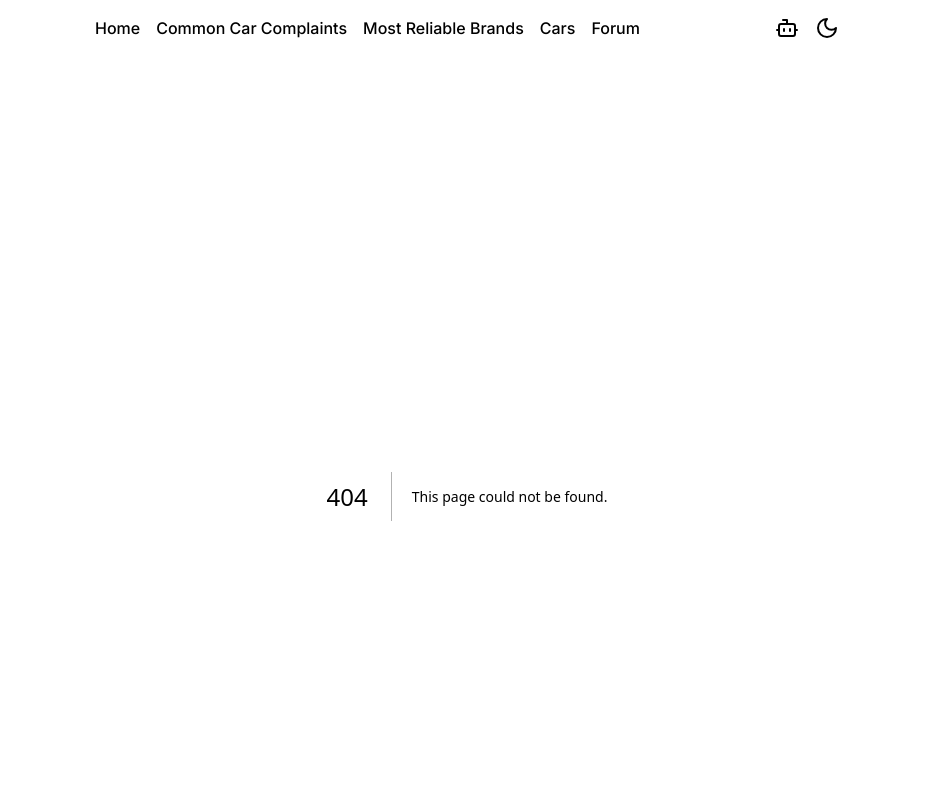
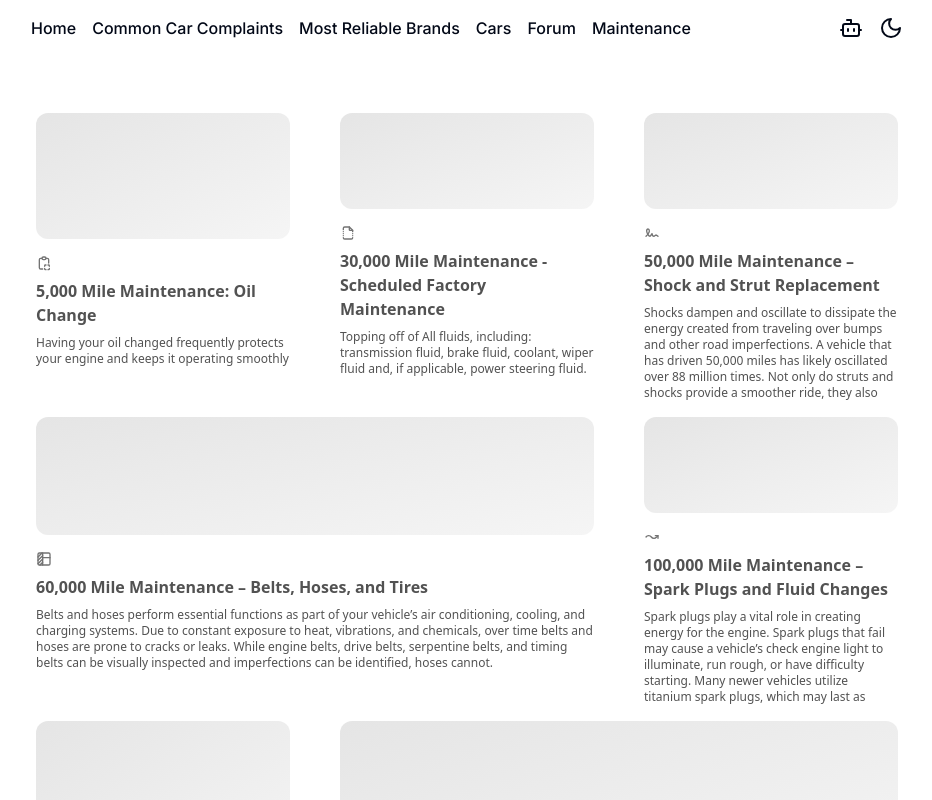
Before and after one commit to ShawnMelwani/FixMyRide, a Next.js app in the folder nextjs-langchain-portfolio-Final-Project/: page /maintenance in a window 1280 px wide. Before the commit this address had no page. Shown: the top 800 px of the page, without its empty margins (173-1105 px from the left). Built offline with nearby package versions, Linux system fonts and the light colour scheme.

Commit message:
Added Maintenance Page and still need to fix a few things

```diff
--- a/nextjs-langchain-portfolio-Final-Project/package.json
+++ b/nextjs-langchain-portfolio-Final-Project/package.json
@@ -18,7 +18,7 @@
     "@langchain/openai": "^0.0.13",
     "@mui/icons-material": "^5.15.15",
     "@t3-oss/env-nextjs": "^0.10.1",
-    "@tabler/icons-react": "^3.2.0",
+    "@tabler/icons-react": "^3.3.0",
     "@tsparticles/engine": "^3.3.0",
     "@tsparticles/react": "^3.0.0",
     "@tsparticles/slim": "^3.3.0",
--- /dev/null
+++ b/nextjs-langchain-portfolio-Final-Project/src/app/maintenance/page.tsx
@@ -0,0 +1,77 @@
+import { cn } from "@/lib/cn";
+import React from "react";
+import { BentoGrid, BentoGridItem } from "@/components/ui/bento-grid";
+import {
+  IconArrowWaveRightUp,
+  IconBoxAlignRightFilled,
+  IconBoxAlignTopLeft,
+  IconClipboardCopy,
+  IconFileBroken,
+  IconSignature,
+  IconTableColumn,
+} from "@tabler/icons-react";
+
+export default function maintenance() {
+  return (
+    <BentoGrid className="max-w-4xl mx-auto">
+      {items.map((item, i) => (
+        <BentoGridItem
+          key={i}
+          title={item.title}
+          description={item.description}
+          header={item.header}
+          icon={item.icon}
+          className={i === 3 || i === 6 ? "md:col-span-2" : ""}
+        />
+      ))}
+    </BentoGrid>
+  );
+}
+const Skeleton = () => (
+  <div className="flex flex-1 w-full h-full min-h-[6rem] rounded-xl bg-gradient-to-br from-neutral-200 dark:from-neutral-900 dark:to-neutral-800 to-neutral-100"></div>
+);
+const items = [
+  {
+    title: "5,000 Mile Maintenance: Oil Change",
+    description: "Having your oil changed frequently protects your engine and keeps it operating smoothly",
+    header: <Skeleton />,
+    icon: <IconClipboardCopy className="h-4 w-4 text-neutral-500" />,
+  },
+  {
+    title: "30,000 Mile Maintenance - Scheduled Factory Maintenance",
+    description: "Topping off of All fluids, including: transmission fluid, brake fluid, coolant, wiper fluid and, if applicable, power steering fluid.",
+    header: <Skeleton />,
+    icon: <IconFileBroken className="h-4 w-4 text-neutral-500" />,
+  },
+  {
+    title: "50,000 Mile Maintenance – Shock and Strut Replacement",
+    description: "Shocks dampen and oscillate to dissipate the energy created from traveling over bumps and other road imperfections. A vehicle that has driven 50,000 miles has likely oscillated over 88 million times. Not only do struts and shocks provide a smoother ride, they also improve cornering, which gives you more control behind the wheel and helps improve stopping distance.",
+    header: <Skeleton />,
+    icon: <IconSignature className="h-4 w-4 text-neutral-500" />,
+  },
+  {
+    title: "60,000 Mile Maintenance – Belts, Hoses, and Tires",
+    description:
+      "Belts and hoses perform essential functions as part of your vehicle’s air conditioning, cooling, and charging systems. Due to constant exposure to heat, vibrations, and chemicals, over time belts and hoses are prone to cracks or leaks. While engine belts, drive belts, serpentine belts, and timing belts can be visually inspected and imperfections can be identified, hoses cannot.",
+    header: <Skeleton />,
+    icon: <IconTableColumn className="h-4 w-4 text-neutral-500" />,
+  },
+  {
+    title: "100,000 Mile Maintenance – Spark Plugs and Fluid Changes",
+    description: "Spark plugs play a vital role in creating energy for the engine. Spark plugs that fail may cause a vehicle’s check engine light to illuminate, run rough, or have difficulty starting. Many newer vehicles utilize titanium spark plugs, which may last as much as 90,000 miles. Copper spark plugs will require more frequent replacements.",
+    header: <Skeleton />,
+    icon: <IconArrowWaveRightUp className="h-4 w-4 text-neutral-500" />,
+  },
+  {
+    title: "The Joy of Creation",
+    description: "Experience the thrill of bringing ideas to life.",
+    header: <Skeleton />,
+    icon: <IconBoxAlignTopLeft className="h-4 w-4 text-neutral-500" />,
+  },
+  {
+    title: "The Spirit of Adventure",
+    description: "Embark on exciting journeys and thrilling discoveries.",
+    header: <Skeleton />,
+    icon: <IconBoxAlignRightFilled className="h-4 w-4 text-neutral-500" />,
+  },
+];
--- a/nextjs-langchain-portfolio-Final-Project/src/components/Navbar.tsx
+++ b/nextjs-langchain-portfolio-Final-Project/src/components/Navbar.tsx
@@ -6,13 +6,14 @@ import { UserButton } from "@clerk/nextjs";
 export default function Navbar() {
   return (
     <header className="sticky top-0 bg-background">
-      <div className="mx-auto flex max-w-3xl flex-wrap justify-between gap-3 px-3 py-4">
+      <div className="mx-auto flex max-w-4xl flex-wrap justify-between gap-3 px-3 py-4">
         <nav className="space-x-4 font-medium">
           <Link href="/home">Home</Link>
           <Link href="/commoncarcomplaints">Common Car Complaints</Link>
           <Link href="/mostreliablebrands">Most Reliable Brands</Link>
           <Link href="/cars">Cars</Link>
           <Link href="/forum">Forum</Link>
+          <Link href="/maintenance">Maintenance</Link>
         </nav>
         <div className="flex items-center gap-4">
           <UserButton afterSignOutUrl="/" />
--- /dev/null
+++ b/nextjs-langchain-portfolio-Final-Project/src/components/ui/bento-grid.tsx
@@ -0,0 +1,54 @@
+import { cn } from "@/lib/cn";
+
+export const BentoGrid = ({
+  className,
+  children,
+}: {
+  className?: string;
+  children?: React.ReactNode;
+}) => {
+  return (
+    <div
+      className={cn(
+        "grid md:auto-rows-[18rem] grid-cols-1 md:grid-cols-3 gap-4 max-w-7xl mx-auto ",
+        className
+      )}
+    >
+      {children}
+    </div>
+  );
+};
+
+export const BentoGridItem = ({
+  className,
+  title,
+  description,
+  header,
+  icon,
+}: {
+  className?: string;
+  title?: string | React.ReactNode;
+  description?: string | React.ReactNode;
+  header?: React.ReactNode;
+  icon?: React.ReactNode;
+}) => {
+  return (
+    <div
+      className={cn(
+        "row-span-1 rounded-xl group/bento hover:shadow-xl transition duration-200 shadow-input dark:shadow-none p-4 dark:bg-black dark:border-white/[0.2] bg-white border border-transparent justify-between flex flex-col space-y-4",
+        className
+      )}
+    >
+      {header}
+      <div className="group-hover/bento:translate-x-2 transition duration-200">
+        {icon}
+        <div className="font-sans font-bold text-neutral-600 dark:text-neutral-200 mb-2 mt-2">
+          {title}
+        </div>
+        <div className="font-sans font-normal text-neutral-600 text-xs dark:text-neutral-300">
+          {description}
+        </div>
+      </div>
+    </div>
+  );
+};
```
Also changed, not shown: 1 other file (tests, documents, lock files or other folders).
